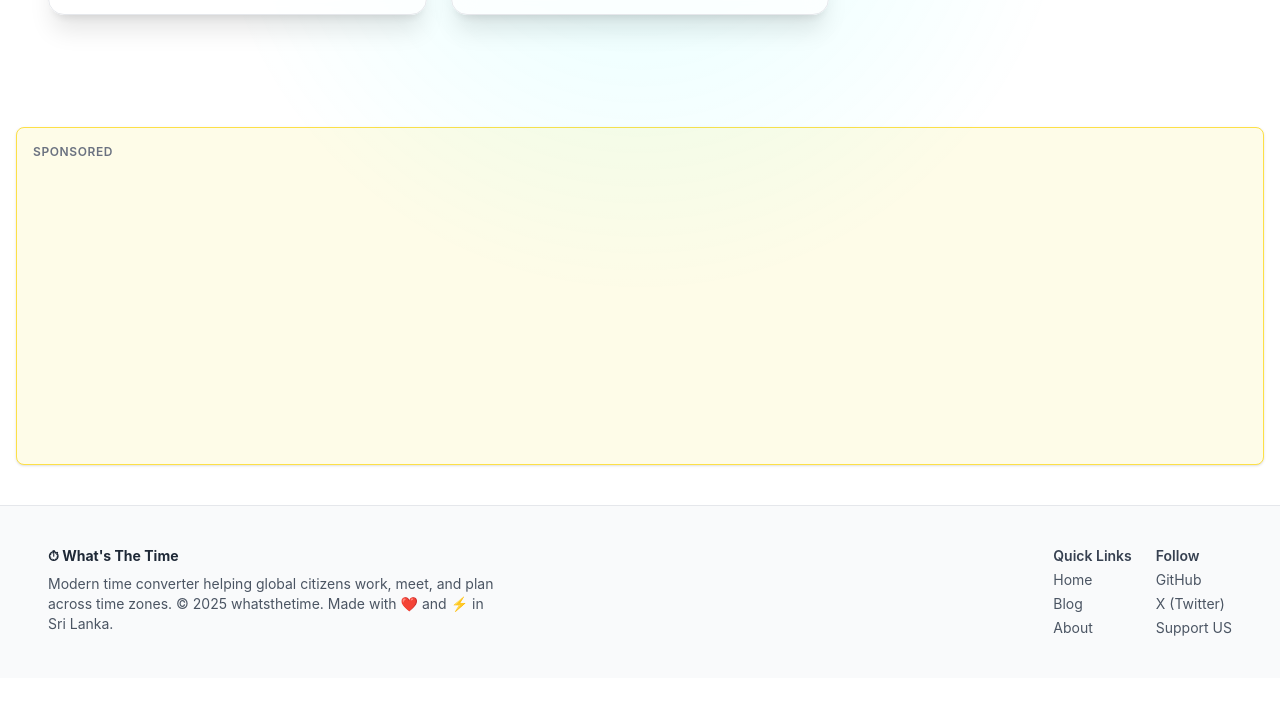
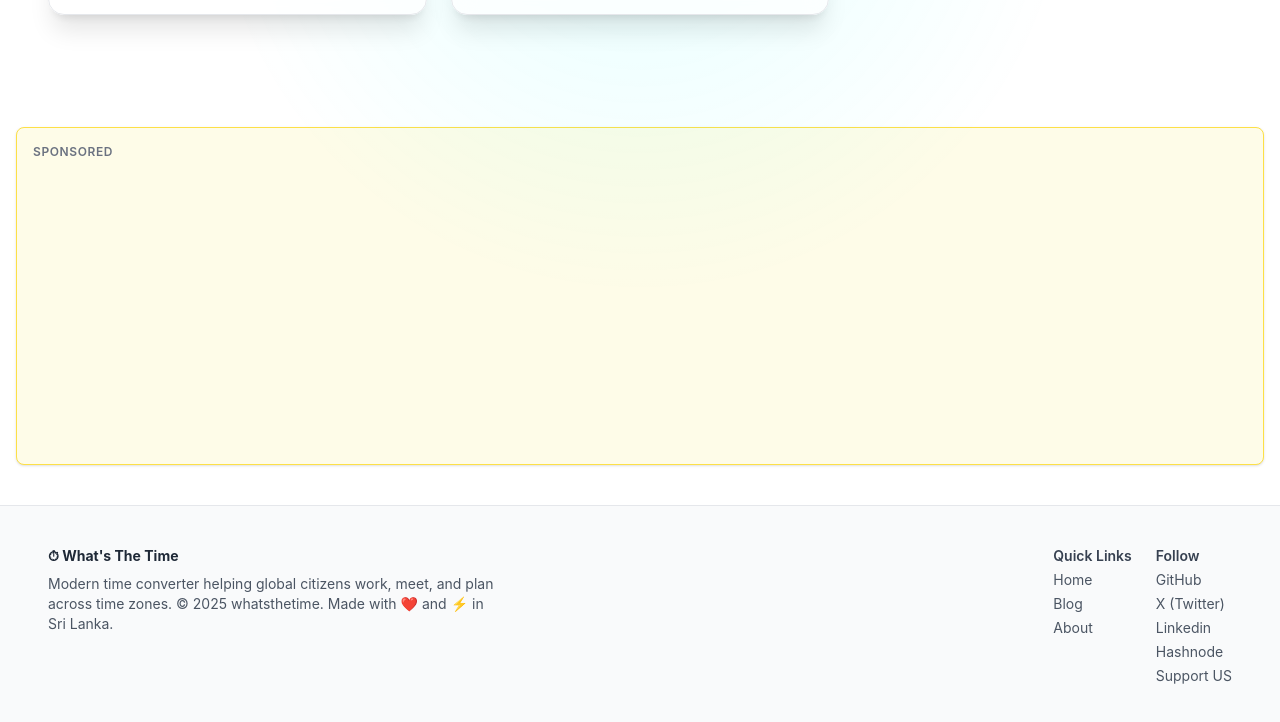
Before and after one commit to thekusaldarshana/whatsthetime, an Astro site: page /blog in a window 1280 px wide. Shown: the part 539-1261 px from the top of the page. Before the commit the page ends 1217 px from the top, so only its background shows below. Built offline with nearby package versions, Linux system fonts and the light colour scheme; Astro itself is replaced by a stand-in of ours; some packages are replaced by stand-ins of ours; a script that the page names is missing.

Commit message:
Update index.astro

```diff
--- a/src/pages/blog/index.astro
+++ b/src/pages/blog/index.astro
@@ -194,6 +194,8 @@
             <ul class="space-y-1">
               <li><a href="https://github.com/kusaldarshana/whatsthetime" target="_blank" class="hover:underline">GitHub</a></li>
               <li><a href="https://twitter.com" class="hover:underline">X (Twitter)</a></li>
+              <li><a href="https://linkedin.com/kusaldarshana" target = "_blank" class="hover:underline">Linkedin</a></li>
+              <li><a href="https://whatsthetime.hashnode.dev" target = "_blank" class="hover:underline">Hashnode</a></li>
               <li><a href="https://www.coff.ee/thekusaldarshana" class="hover:underline">Support US</a></li>
             </ul>
           </div>
```
